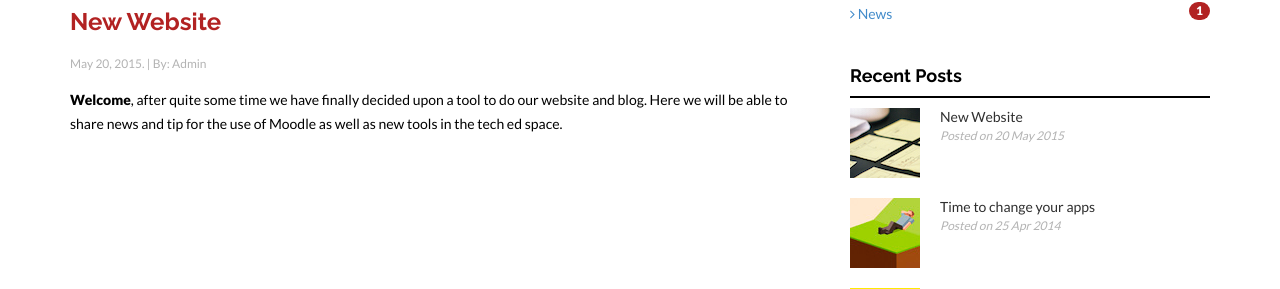
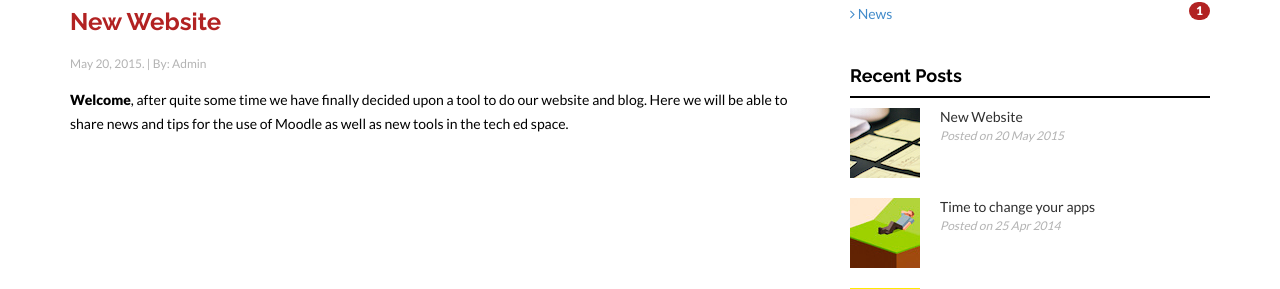
Before and after one commit to itedservices/itedservices.github.io, a Jekyll site: the page built from _posts/blog/2015-05-20-new-website.markdown, in a window 1280 px wide and 900 px high, scrolled down 451 px. Shown: the part 169-458 px from the top of the window. Built offline with Jekyll 4.4.1, drawn with Linux system fonts in a browser that asks for light colours; nearby versions of some CDN libraries.

Commit message:
New website sp error

```diff
--- a/_posts/blog/2015-05-20-new-website.markdown
+++ b/_posts/blog/2015-05-20-new-website.markdown
@@ -10,4 +10,4 @@ img: post04.jpg
 thumb: thumb04.jpg
 ---
 
-<b>Welcome</b>, after quite some time we have finally decided upon a tool to do our website and blog. Here we will be able to share news and tip for the use of Moodle as well as new tools in the tech ed space.
+<b>Welcome</b>, after quite some time we have finally decided upon a tool to do our website and blog. Here we will be able to share news and tips for the use of Moodle as well as new tools in the tech ed space.
```
